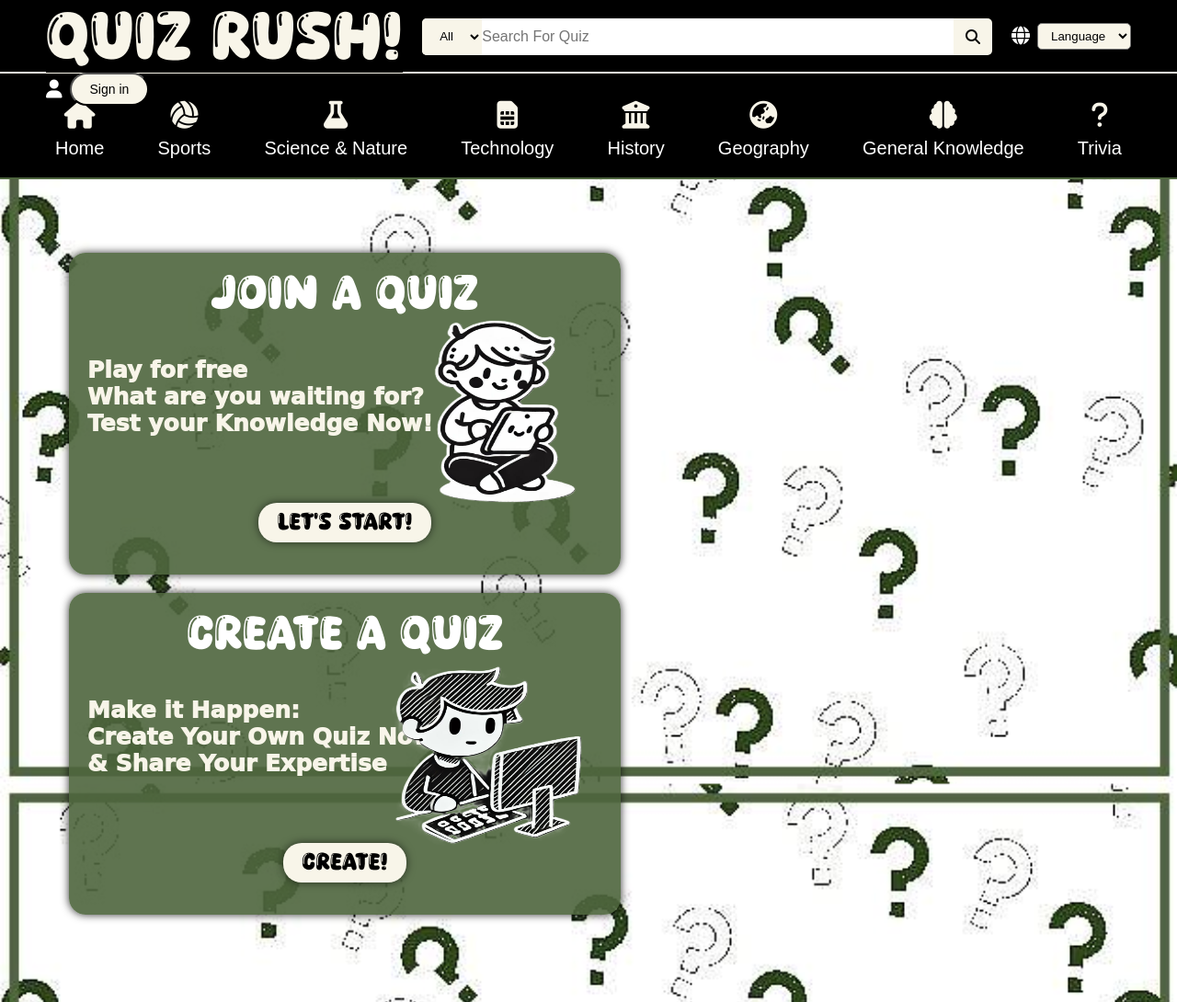
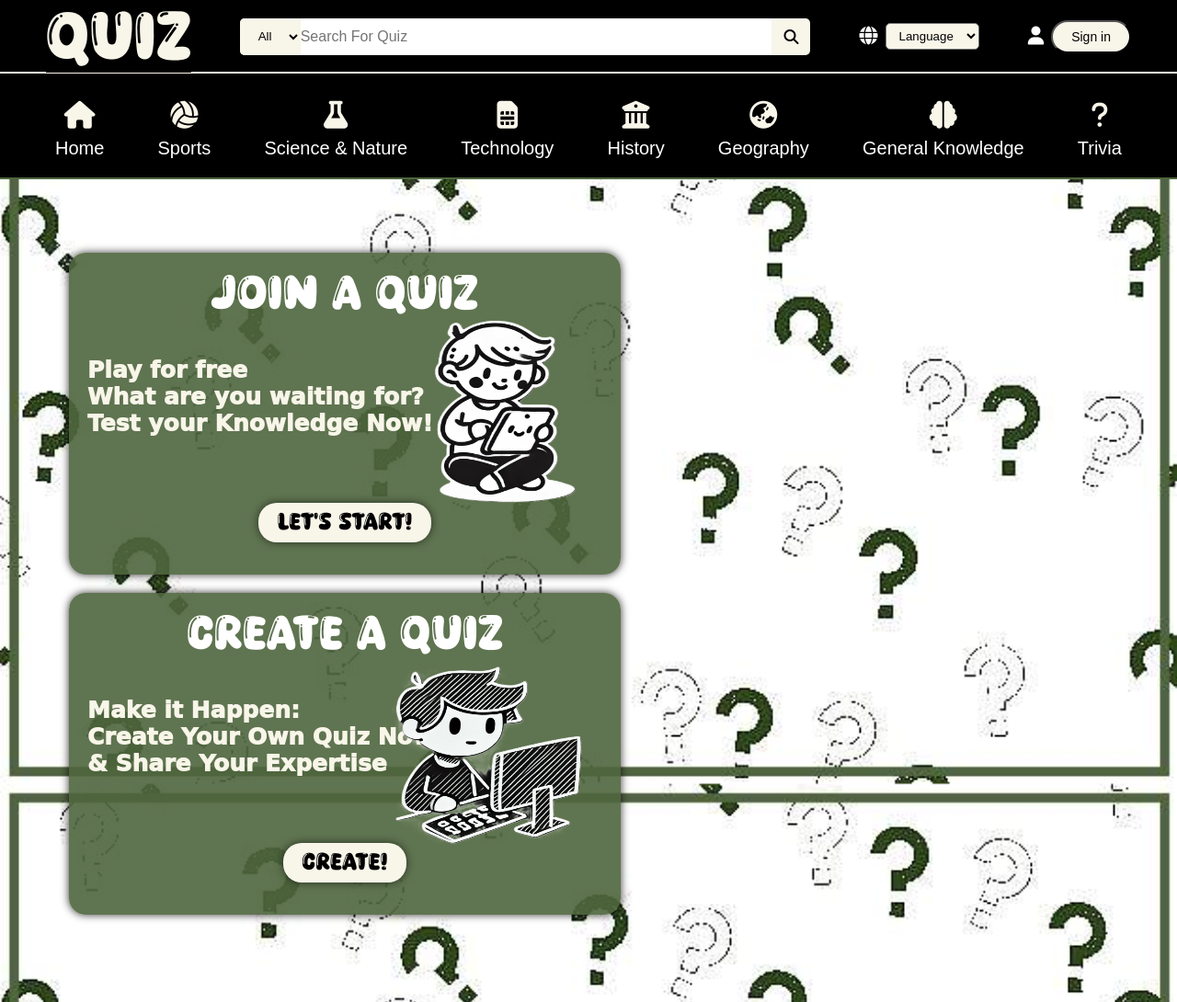
Before and after one commit to yach26/quiz.project1, a plain HTML site: page index.html in a window 1280 px wide. Shown: the top 1090 px of the page at 92% size. Drawn offline with Linux system fonts and the light colour scheme.

Commit message:
Update index.html

```diff
--- a/index.html
+++ b/index.html
@@ -11,7 +11,7 @@
     <header>
         <nav>
             <div class="logo">
-                <h1>QUIZ RUSH!</h1>
+                <h1>QUIZ</h1>
             </div>
 
             <div class="nav-search">
```
